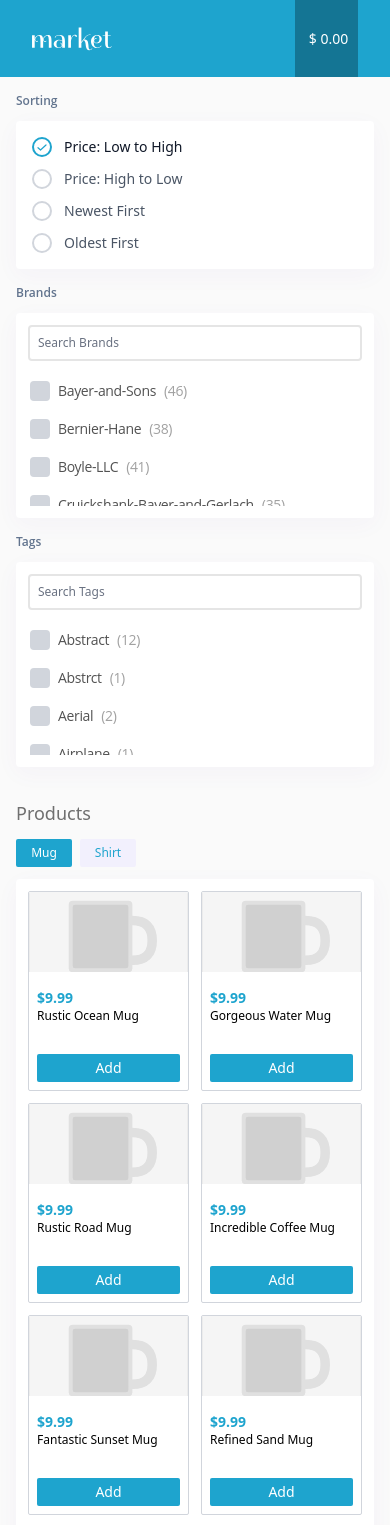
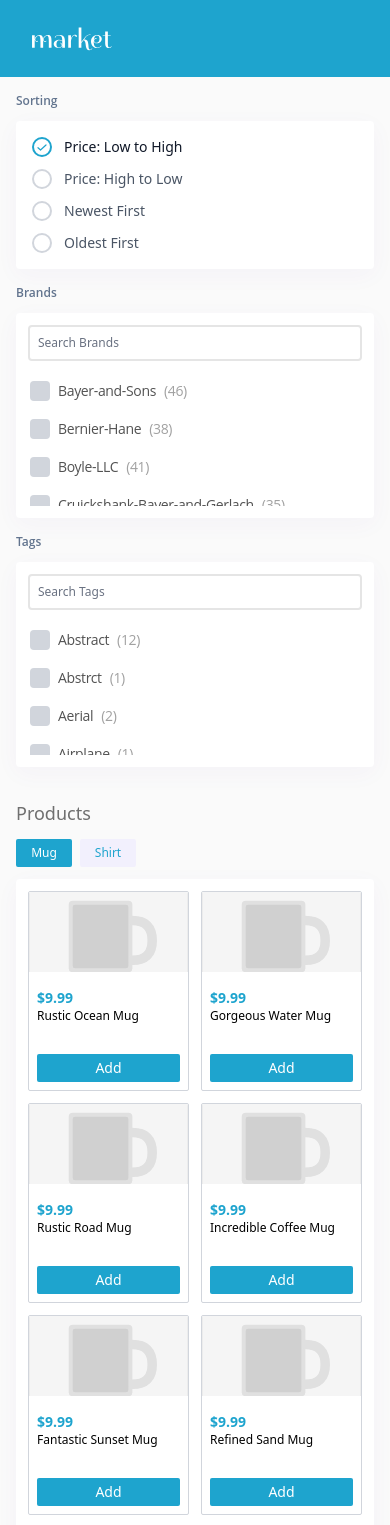
Before and after one commit to egeyardimci/jot-market, a React (Vite) app: page / in a window 390 px wide. Shown: the top 1525 px of the page. Built offline with nearby package versions, Linux system fonts and the light colour scheme.

Commit message:
feat(market) added loading state

```diff
--- a/package.json
+++ b/package.json
@@ -16,6 +16,7 @@
     "react": "^19.1.1",
     "react-dom": "^19.1.1",
     "react-redux": "^9.2.0",
+    "react-spinners": "^0.17.0",
     "tailwindcss": "^4.1.11"
   },
   "devDependencies": {
--- a/src/App.tsx
+++ b/src/App.tsx
@@ -6,20 +6,19 @@ import { useDispatch } from "react-redux"
 import { fetchMarketItems } from "./store/market/marketSlice"
 import type { AppDispatch } from "./store"
 
-
 function App() {
 
   const dispatch = useDispatch<AppDispatch>();
-
   useEffect(() => {
     dispatch(fetchMarketItems());
   }, [dispatch]);
+
 
   return (
     <>
     <div className="w-full min-h-screen flex flex-col">
       <Header />
-      <MarketBody></MarketBody>
+      <MarketBody/ >
       <Footer />
     </div>
     </>
--- a/src/components/Footer/FooterSocial.tsx
+++ b/src/components/Footer/FooterSocial.tsx
@@ -3,11 +3,6 @@ function FooterSocial() {
     <div className="flex flex-col items-center lg:items-start gap-3 lg:gap-4">
       <h3 className="font-semibold text-sm sm:text-base">Follow Us</h3>
       <div className="flex gap-2 sm:gap-3 lg:gap-4">
-        <a href="#" className="w-8 h-8 sm:w-10 sm:h-10 bg-[#147594] rounded-full flex items-center justify-center hover:bg-white hover:text-[#1EA4CE] transition-colors">
-          <svg xmlns="http://www.w3.org/2000/svg" className="w-4 h-4 sm:w-5 sm:h-5" viewBox="0 0 24 24" fill="currentColor">
-            <path d="M24 4.557c-.883.392-1.832.656-2.828.775 1.017-.609 1.798-1.574 2.165-2.724-.951.564-2.005.974-3.127 1.195-.897-.957-2.178-1.555-3.594-1.555-3.179 0-5.515 2.966-4.797 6.045-4.091-.205-7.719-2.165-10.148-5.144-1.29 2.213-.669 5.108 1.523 6.574-.806-.026-1.566-.247-2.229-.616-.054 2.281 1.581 4.415 3.949 4.89-.693.188-1.452.232-2.224.084.626 1.956 2.444 3.379 4.6 3.419-2.07 1.623-4.678 2.348-7.29 2.04 2.179 1.397 4.768 2.212 7.548 2.212 9.142 0 14.307-7.721 13.995-14.646.962-.695 1.797-1.562 2.457-2.549z"/>
-          </svg>
-        </a>
 
         <a href="#" className="w-8 h-8 sm:w-10 sm:h-10 bg-[#147594] rounded-full flex items-center justify-center hover:bg-white hover:text-[#1EA4CE] transition-colors">
           <svg xmlns="http://www.w3.org/2000/svg" className="w-4 h-4 sm:w-5 sm:h-5" viewBox="0 0 24 24" fill="currentColor">
--- a/src/components/Header/CartInfo.tsx
+++ b/src/components/Header/CartInfo.tsx
@@ -5,7 +5,7 @@ function CartInfo() {
 
     const cartPrice: number = useSelector<RootState, number>((state) => state.cart.totalAmount);
   return (
-    <div className="p-2 w-20 md:w-[129px] h-full bg-[#147594] mr-4 md:mr-[104px] flex justify-center items-center">
+    <div className="p-2 w-20 md:w-[129px] h-full  mr-4 md:mr-[104px] flex justify-center items-center">
       <svg xmlns="http://www.w3.org/2000/svg" className="hidden sm:block w-5 h-5 md:w-6 md:h-6" viewBox="0 0 24 26" fill="none">
         <path d="M5.41174 9.46655H18.5884V21.0081H5.41174V9.46655Z" fill="white"/>
         <path d="M9.67188 4.65747H14.3412L15.2765 5.62625V9.4666L14.2645 9.46388V5.6242H9.75454V9.46388L8.72388 9.4666V5.6242L9.67188 4.65747Z" fill="white"/>
--- a/src/components/Header/index.tsx
+++ b/src/components/Header/index.tsx
@@ -1,4 +1,3 @@
-import CartInfo from "./CartInfo"
 import HeaderLogo from "./HeaderLogo";
 
 function Header() {
@@ -6,7 +5,6 @@ function Header() {
     <header className="sticky top-0 z-1000">
         <div className="w-full bg-[#1EA4CE] h-[77px] md:h-[77px] text-white flex justify-between items-center px-4 md:px-0">
           <HeaderLogo />
-          <CartInfo />
         </div>
     </header>
   );
--- a/src/components/MarketBody/index.tsx
+++ b/src/components/MarketBody/index.tsx
@@ -1,14 +1,30 @@
+import { useSelector } from "react-redux";
 import LeftPanel from "./LeftPanel";
 import MiddlePanel from "./MiddlePanel";
 import RightPanel from "./RightPanel";
+import PropagateLoader from "react-spinners/PropagateLoader";
+import type { RootState } from "../../store";
 
 function MarketBody() {
+
+  const isLoading = useSelector((state: RootState) => state.market.loading);
+
   return (
-    <div className="pb-[50px] md:pb-[100px] bg-[#FAFAFA] w-full flex-1 flex flex-col lg:flex-row items-start justify-center px-4 md:px-[104px] gap-4 lg:gap-[16px] pt-4 md:pt-[39px]">
-      <LeftPanel />
-      <MiddlePanel />
-      <RightPanel />
-    </div>
+    <>
+      {isLoading && (
+        <div className="w-full flex-1 flex flex-col lg:flex-row items-center justify-center">
+        <PropagateLoader color="#1EA4CE" size={20}></PropagateLoader>
+        </div>
+      )}
+
+      {!isLoading && (
+      <div className="pb-[50px] md:pb-[100px] bg-[#FAFAFA] w-full flex-1 flex flex-col lg:flex-row items-start justify-center px-4 md:px-[104px] gap-4 lg:gap-[16px] pt-4 md:pt-[39px]">
+          <LeftPanel />
+          <MiddlePanel />
+          <RightPanel />
+        </div>
+      )}
+      </>
   );
 }
 
--- a/src/store/market/marketSlice.ts
+++ b/src/store/market/marketSlice.ts
@@ -33,6 +33,7 @@ interface MarketState {
   selectedItemType: string | null;
   sortingType: string;
   filteredItems: MarketItem[];
+  loading: boolean;
 }
 
 const initialState: MarketState = {
@@ -46,7 +47,8 @@ const initialState: MarketState = {
   itemTypes: [],
   selectedItemType: null,
   sortingType: sortingTypes.PRICE_LOW_TO_HIGH.id,
-  filteredItems : []
+  filteredItems : [],
+  loading : true
 };
 
 export const fetchMarketItems = createAsyncThunk(
@@ -186,6 +188,7 @@ const marketSlice = createSlice({
       state.selectedItemType = state.itemTypes.length > 0 ? state.itemTypes[0] : null;
 
       state.filteredItems = filterAndSortItems(state);
+      state.loading = false;
     });
   }
 });
```
Also changed, not shown: 1 other file (tests, documents, lock files or other folders).
